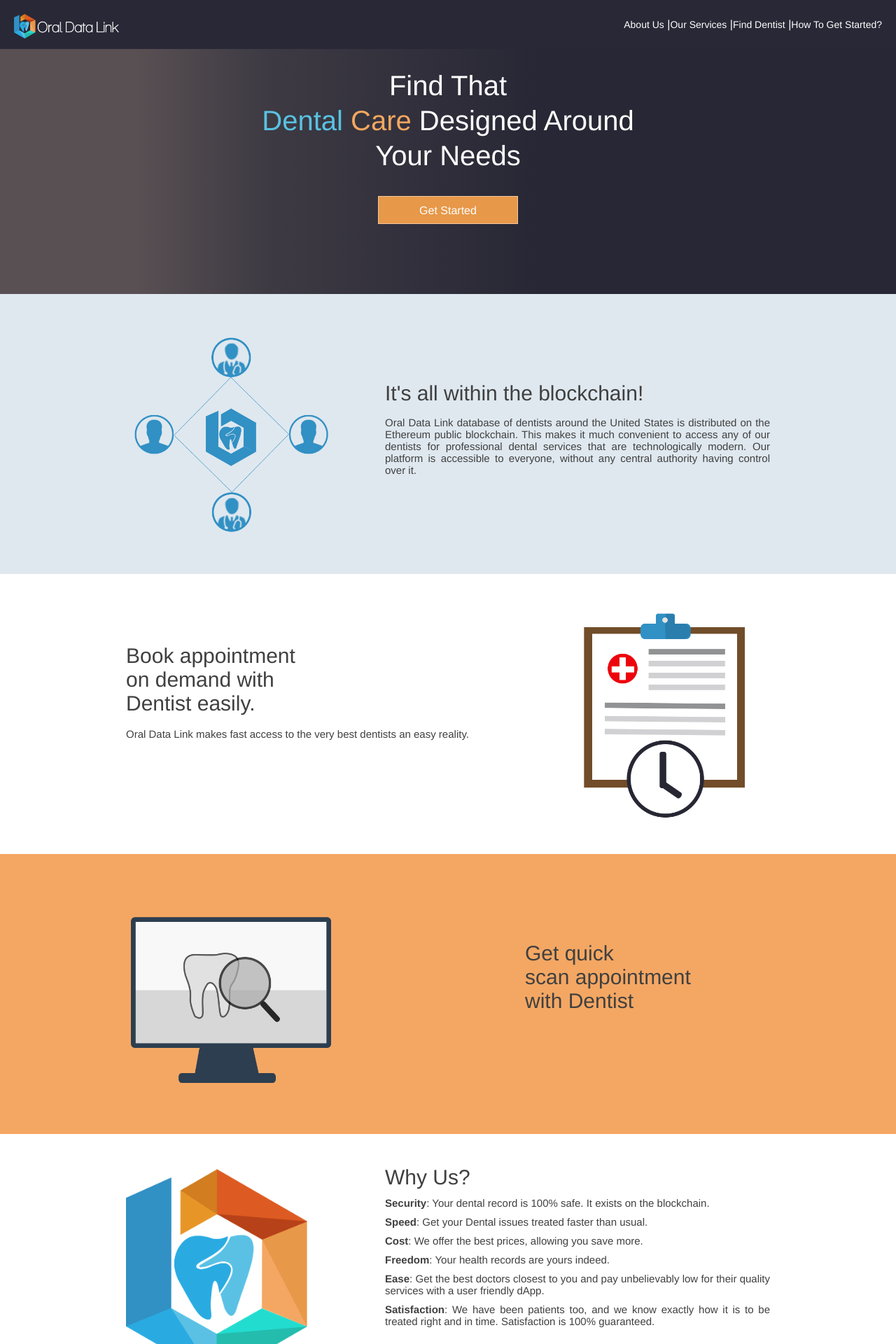
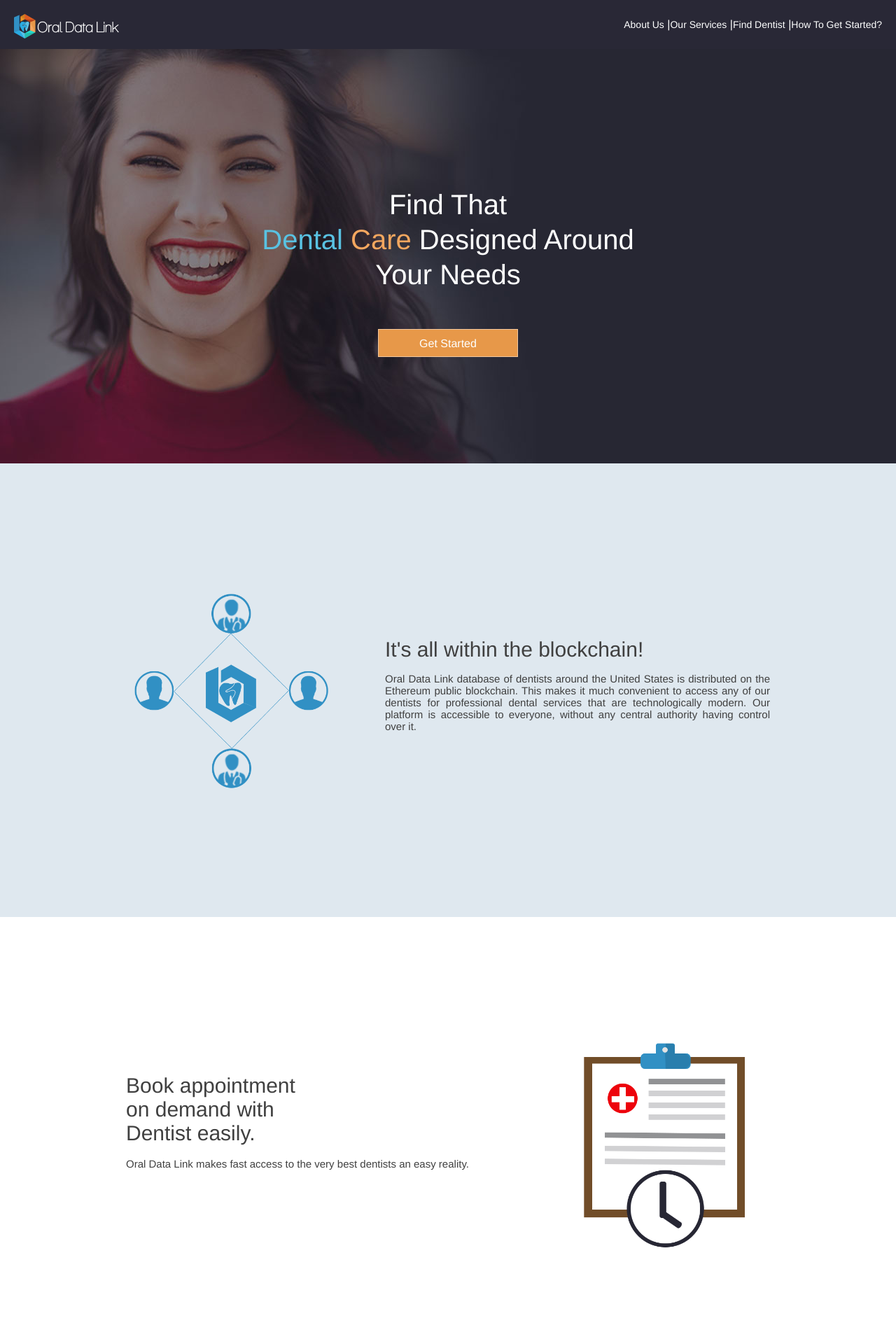
Before and after one commit to optimum-dental/dapp, a Vue app: page /#/ in a window 1280 px wide. Shown: the top 1920 px of the page at 70% size. Built offline with nearby package versions, Linux system fonts and the light colour scheme.

Commit message:
ODLL-003: Modify Home Page UI based on new design suggestions.

```diff
--- a/src/components/App.vue
+++ b/src/components/App.vue
@@ -43,6 +43,8 @@ export default {
           return HowItWorks
         case '/profile':
           return Profile
+        case '/main-page':
+          return GetStarted
         default:
           return Home
       }
--- a/src/components/home/sections/About.vue
+++ b/src/components/home/sections/About.vue
@@ -23,7 +23,7 @@ export default {
 <style scoped>
 #about {
   width: 100%;
-  height: 400px;
+  height: 648px;
   background: #dfe8ef;
   margin-top: 0px;
 }
@@ -41,7 +41,7 @@ export default {
   float: left;
   height: 300px;
   width: 300px;
-  margin-top: 50px;
+  margin-top: 174px;
   background: url('/static/images/withinBlockChain.png') no-repeat;
   background-size: contain;
 }
@@ -51,7 +51,7 @@ export default {
   float: left;
   height: 150px;
   width: 550px;
-  margin: 125px 0px 0px 70px;
+  margin: 249px 0px 0px 70px;
   font-size: 15px;
 }
 
--- a/src/components/home/sections/Appointment.vue
+++ b/src/components/home/sections/Appointment.vue
@@ -23,7 +23,7 @@ export default {
 <style scoped>
 #appointment {
   width: 100%;
-  height: 400px;
+  height: 648px;
   background: #ffffff;
   margin-top: 0px;
 }
@@ -41,7 +41,7 @@ export default {
   float: left;
   height: 200px;
   width: 550px;
-  margin: 100px 0px 0px 0px;
+  margin: 224px 0px 0px 0px;
   font-size: 15px;
 }
 
@@ -62,7 +62,7 @@ export default {
   float: left;
   height: 300px;
   width: 300px;
-  margin: 50px 0px 0px 70px;
+  margin: 174px 0px 0px 70px;
   background: url('/static/images/bookAppointment.png') no-repeat;
   background-size: contain;
 }
--- a/src/components/home/sections/Intro.vue
+++ b/src/components/home/sections/Intro.vue
@@ -20,9 +20,10 @@ export default {
 <style scoped>
 #intro {
   width: 100%;
-  height: 420px;
-  background: #282735;
-  background: linear-gradient(90deg, #595053 15%, #3d3a43 30%, #282735 60%, #282735 75%, #282735 100%);
+  height: 662px;
+  /*background: linear-gradient(90deg, #595053 15%, #3d3a43 30%, #282735 60%, #282735 75%, #282735 100%);*/
+  background: url('/static/images/header-img.jpg') no-repeat;
+  background-size: cover;
 }
 
 .content {
@@ -35,8 +36,8 @@ export default {
 .texts {
   clear: both;
   height: 250px;
-  margin-bottom: 30px;
-  padding-top: 100px;
+  margin-bottom: 200px;
+  padding-top: 270px;
 }
 
 .text-item {
--- a/src/components/home/sections/Scan.vue
+++ b/src/components/home/sections/Scan.vue
@@ -22,7 +22,7 @@ export default {
 <style scoped>
 #scan {
   width: 100%;
-  height: 400px;
+  height: 648px;
   background: #f4a763;
   margin-top: 0px;
 }
@@ -40,7 +40,7 @@ export default {
   float: left;
   height: 300px;
   width: 300px;
-  margin-top: 50px;
+  margin-top: 174px;
   background: url('/static/images/scanAppointment.png') no-repeat;
   background-size: contain;
 }
@@ -50,7 +50,7 @@ export default {
   float: left;
   height: 150px;
   width: 350px;
-  margin: 125px 0px 0px 270px;
+  margin: 249px 0px 0px 270px;
   font-size: 15px;
 }
 
--- a/src/components/home/sections/Why.vue
+++ b/src/components/home/sections/Why.vue
@@ -30,7 +30,7 @@ export default {
 <style scoped>
 #why {
   width: 100%;
-  height: 400px;
+  height: 648px;
   background: #ffffff;
   margin-top: 0px;
 }
@@ -48,8 +48,8 @@ export default {
   float: left;
   height: 300px;
   width: 300px;
-  margin-top: 50px;
-  background: url('/static/images/OralDataLink2.png') no-repeat;
+  margin-top: 174px;
+  background: url('/static/images/OralDataLink1.png') no-repeat;
   background-size: contain;
 }
 
@@ -58,7 +58,7 @@ export default {
   float: left;
   height: 330px;
   width: 550px;
-  margin: 45px 0px 0px 70px;
+  margin: 169px 0px 0px 70px;
   font-size: 15px;
 }
 
--- a/src/router/index.js
+++ b/src/router/index.js
@@ -41,6 +41,11 @@ export default new Router({
       path: '/profile',
       name: 'Profile',
       component: MainPage
+    },
+    {
+      mode: 'history',
+      path: '/main-page',
+      component: MainPage
     }
   ]
 })
```
Also changed, not shown: static/images/OralDataLink1.png (added), static/images/header-img.jpg (added).
